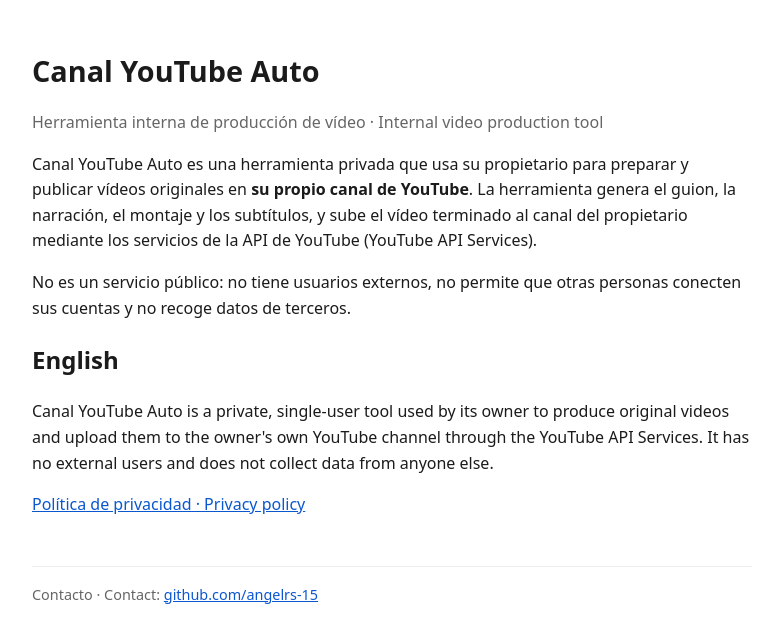
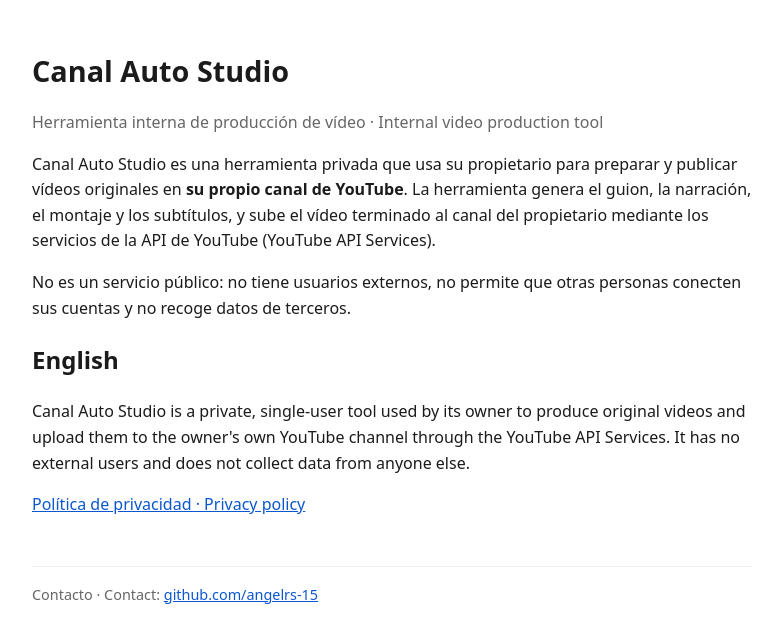
Before and after one commit to angelrs-15/angelrs-15.github.io, a plain HTML site: page index.html in a window 1280 px wide. Shown: the whole page, without its empty margins (248-1029 px from the left). Drawn offline with Linux system fonts and the light colour scheme.

Commit message:
Añade index.html

```diff
--- a/index.html
+++ b/index.html
@@ -3,7 +3,7 @@
 <head>
 <meta charset="utf-8">
 <meta name="viewport" content="width=device-width, initial-scale=1">
-<title>Canal YouTube Auto</title>
+<title>Canal Auto Studio</title>
 <style>
   body{font-family:system-ui,-apple-system,Segoe UI,Roboto,sans-serif;max-width:720px;margin:48px auto;padding:0 20px;line-height:1.6;color:#1b1b1b}
   h1{font-size:1.8rem;margin-bottom:.2rem} .muted{color:#666} a{color:#0b57d0}
@@ -11,10 +11,10 @@
 </style>
 </head>
 <body>
-<h1>Canal YouTube Auto</h1>
+<h1>Canal Auto Studio</h1>
 <p class="muted">Herramienta interna de producción de vídeo · Internal video production tool</p>
 
-<p>Canal YouTube Auto es una herramienta privada que usa su propietario para preparar y publicar
+<p>Canal Auto Studio es una herramienta privada que usa su propietario para preparar y publicar
 vídeos originales en <strong>su propio canal de YouTube</strong>. La herramienta genera el guion, la narración,
 el montaje y los subtítulos, y sube el vídeo terminado al canal del propietario mediante los
 servicios de la API de YouTube (YouTube API Services).</p>
@@ -23,7 +23,7 @@ servicios de la API de YouTube (YouTube API Services).</p>
 y no recoge datos de terceros.</p>
 
 <h2>English</h2>
-<p>Canal YouTube Auto is a private, single-user tool used by its owner to produce original videos and
+<p>Canal Auto Studio is a private, single-user tool used by its owner to produce original videos and
 upload them to the owner's own YouTube channel through the YouTube API Services. It has no external users
 and does not collect data from anyone else.</p>
 
```
